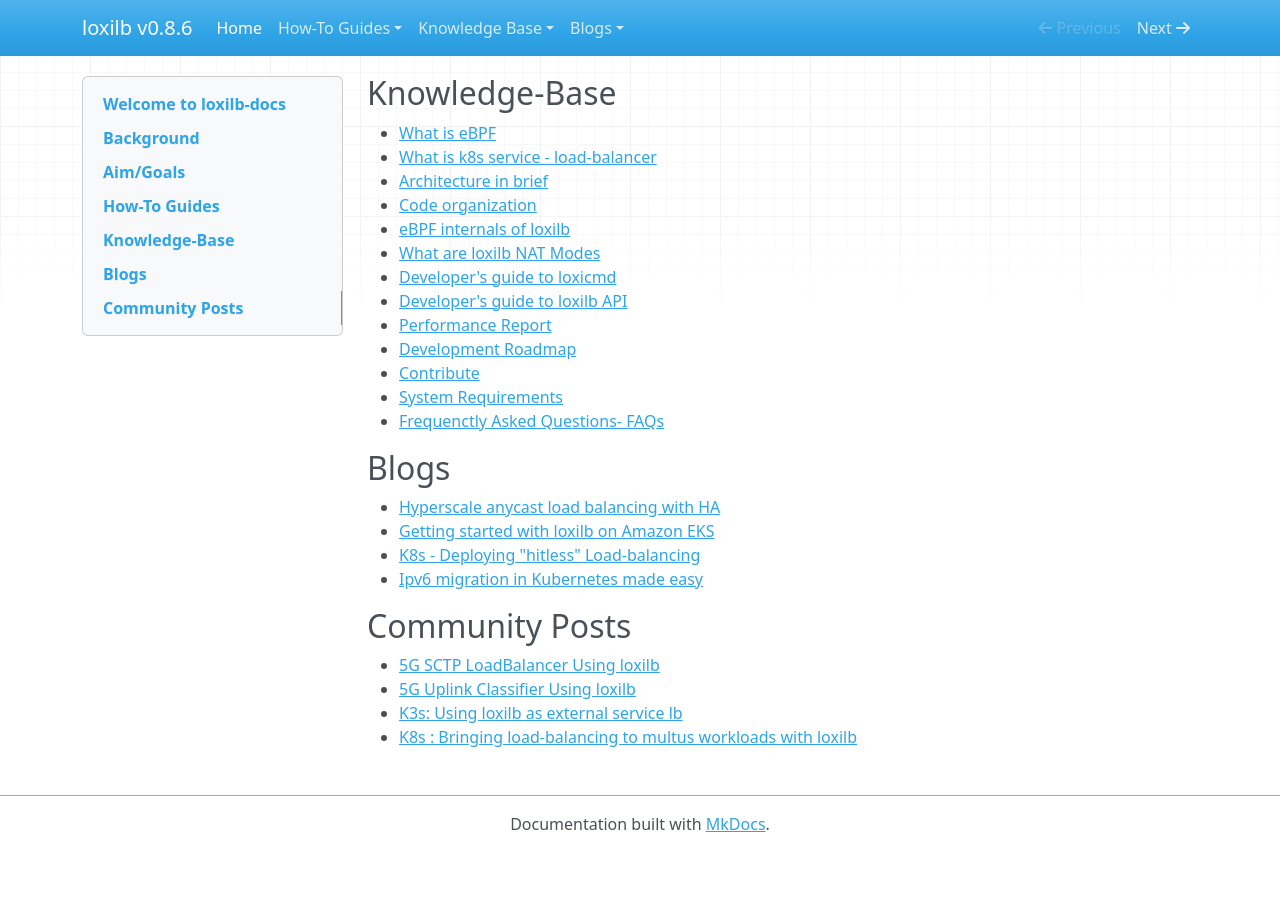
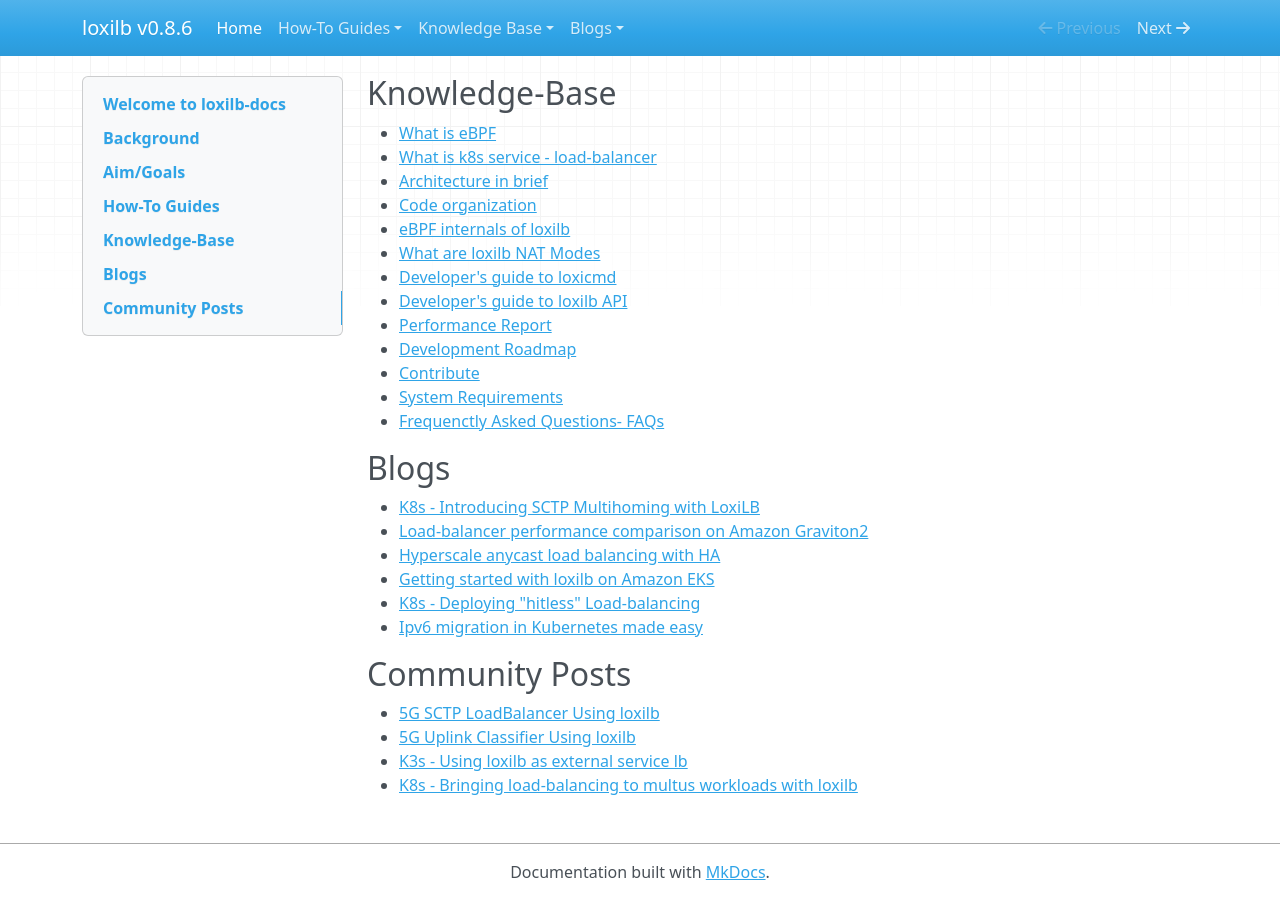
Before and after one commit to loxilb-io/loxilbdocs, an MkDocs documentation site: the page built from docs/index.md, in a window 1280 px wide and 900 px high, scrolled down 1640 px. Built offline with MkDocs 1.6.1, drawn with Linux system fonts in a browser that asks for light colours; nearby versions of some CDN libraries; before the commit the page ends 2492 px from its top, so only the background shows below that.

Commit message:
Update index.md
Updated blogs

```diff
--- a/docs/index.md
+++ b/docs/index.md
@@ -65,6 +65,8 @@
 - [Frequenctly Asked Questions- FAQs](faq.md)
 
 ## Blogs
+- [K8s - Introducing SCTP Multihoming with LoxiLB](https://www.loxilb.io/post/k8s-introducing-sctp-multihoming-functionality-with-loxilb)
+- [Load-balancer performance comparison on Amazon Graviton2](https://www.loxilb.io/post/running-loxilb-on-aws-graviton2-based-ec2-instance)
 - [Hyperscale anycast load balancing with HA](https://www.loxilb.io/post/loxilb-anycast-service-load-balancing-with-high-availability)
 - [Getting started with loxilb on Amazon EKS](https://www.loxilb.io/post/loxilb-load-balancer-setup-on-eks)
 - [K8s - Deploying "hitless" Load-balancing](https://www.loxilb.io/post/k8s-deploying-hitless-and-ha-load-balancing)
@@ -73,5 +75,5 @@
 ## Community Posts
 - [5G SCTP LoadBalancer Using loxilb](https://futuredon.medium.com/5g-sctp-loadbalancer-using-loxilb-b525198a9103)
 - [5G Uplink Classifier Using loxilb](https://futuredon.medium.com/5g-uplink-classifier-using-loxilb-7593a4d66f4c)
-- [K3s: Using loxilb as external service lb](https://cloudybytes.medium.com/k3s-using-loxilb-as-external-service-lb-2ea4ce61e159)
-- [K8s : Bringing load-balancing to multus workloads with loxilb](https://cloudybytes.medium.com/k8s-bringing-load-balancing-to-multus-workloads-with-loxilb-a0746f270abe)
+- [K3s - Using loxilb as external service lb](https://cloudybytes.medium.com/k3s-using-loxilb-as-external-service-lb-2ea4ce61e159)
+- [K8s - Bringing load-balancing to multus workloads with loxilb](https://cloudybytes.medium.com/k8s-bringing-load-balancing-to-multus-workloads-with-loxilb-a0746f270abe)
```
